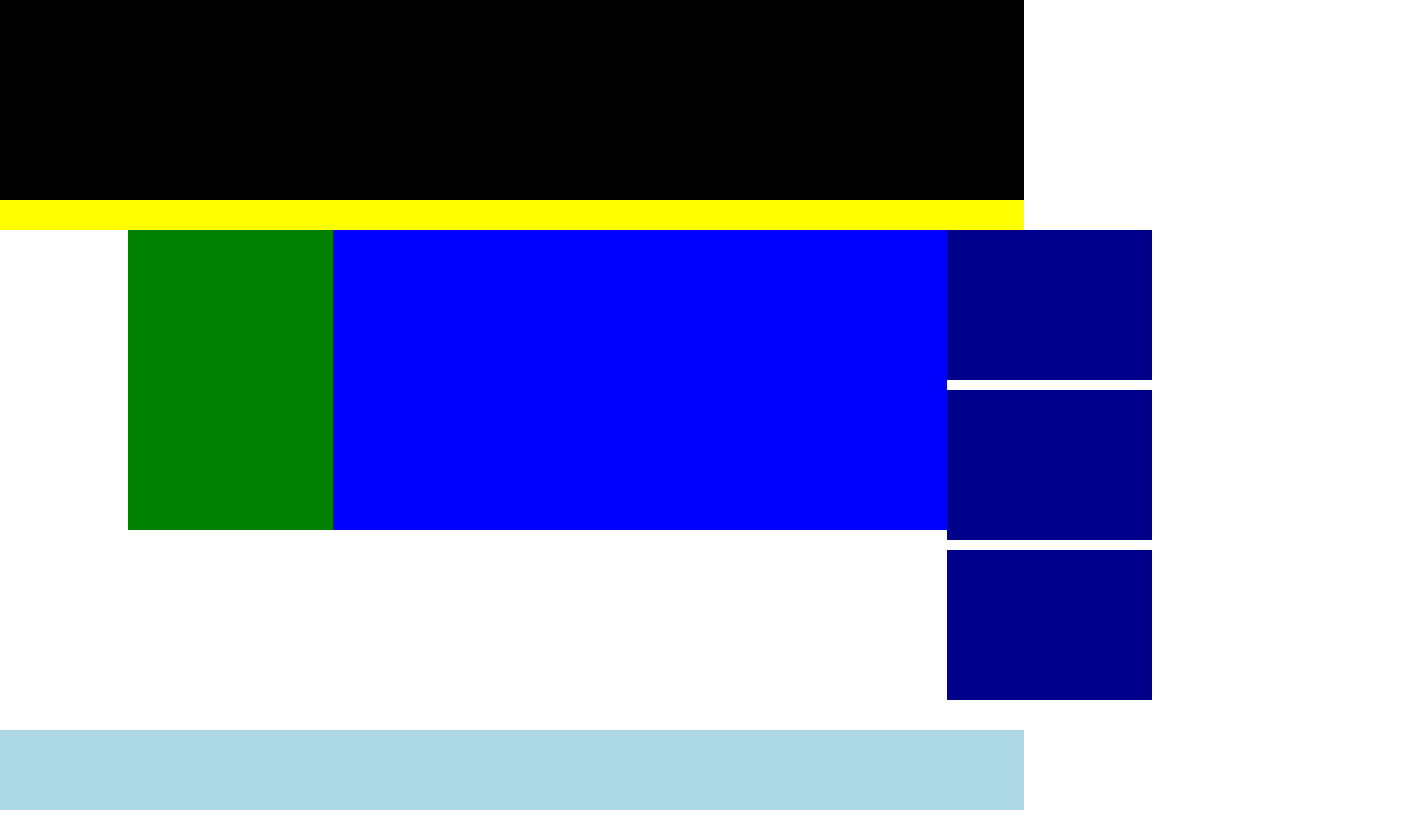
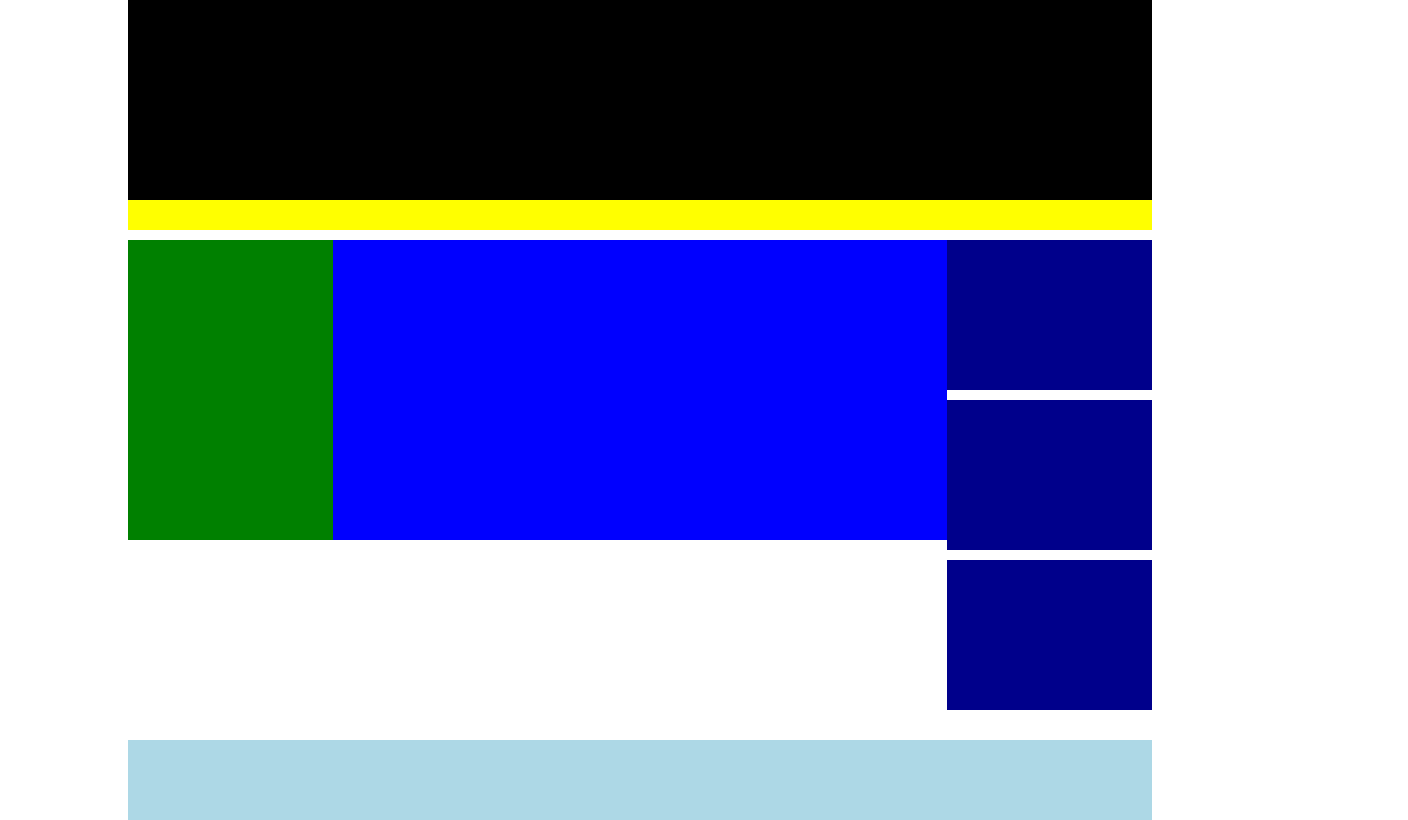
Before and after one commit to lucapu88/htmlcss-struttura-wp, a plain HTML site: page index.html in a window 1280 px wide. Shown: the whole page, 1408 px wide, since content can reach past the window. Drawn offline with Linux system fonts and the light colour scheme.

Commit message:
centramenti

```diff
--- a/style.css
+++ b/style.css
@@ -2,6 +2,11 @@
   margin:0;
   padding: 0;
   box-sizing: border-box;
+}
+
+header {
+  position: relative;
+  left: 10%;
 }
 
 .headerTop {
@@ -15,6 +20,7 @@
   height: 30px;
   width: 80%;
   background-color: yellow;
+  margin-bottom: 10px;
 }
 
 .contenitore {
@@ -58,7 +64,8 @@ main:after {
 
   footer {
     background-color: lightblue;
-    background-position: center;
+    position: absolute;
+    left: 10%;
     height: 80px;
     width: 80%;
   }
```
